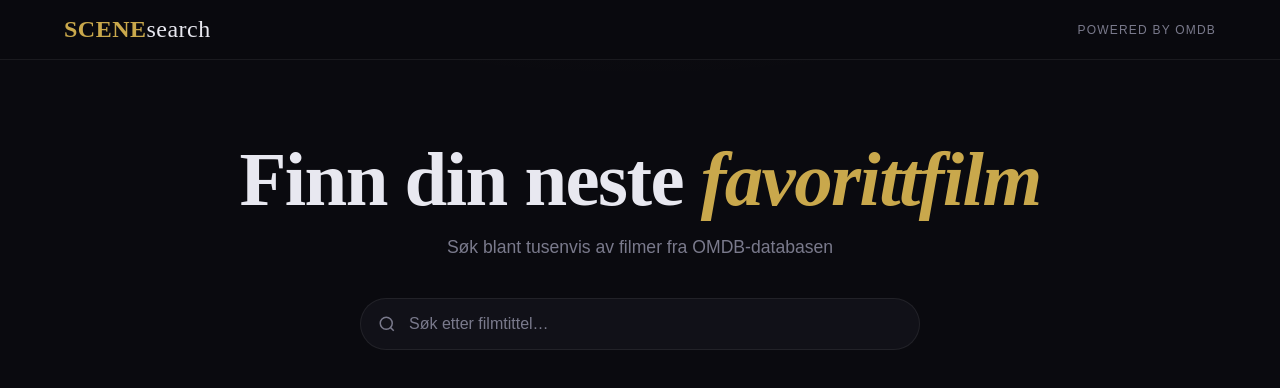
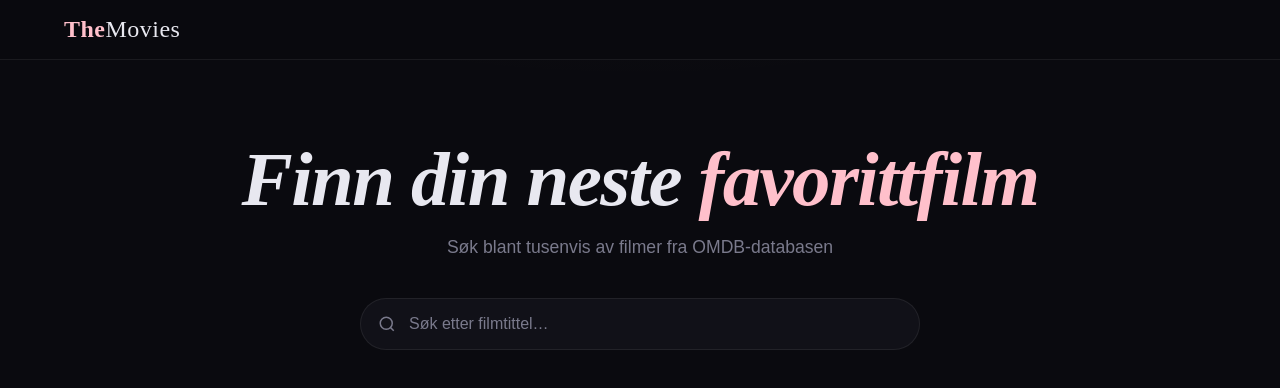
Before and after one commit to mas779/uin26ak3_moviesearch_MAQSUDi, a React (Vite) app: page / in a window 1280 px wide. Shown: the top 388 px of the page. Built offline with nearby package versions, Linux system fonts and the light colour scheme; no server answers.

Commit message:
Har fikset css i index.css og app.css

```diff
--- a/src/App.css
+++ b/src/App.css
@@ -43,7 +43,7 @@ nav {
   font-size: 1.5rem;
   font-weight: 900;
   letter-spacing: 0.02em;
-  color: var(--gold);
+  color: pink;
 }
 
 .logo span {
@@ -69,11 +69,18 @@ nav {
   margin-bottom: 1rem;
 }
 
+#overskrift {
+  /*Legger til font-style italic */
+  font-style: italic;
+}
+
+
+
 .hero h1 em {
-  /* Kursiv stil og gullfarge på ordet "favorittfilm" i overskriften */
-  font-style: italic;
-  color: var(--gold);
+  /*rosa farge på ordet "favorittfilm" i overskriften */
+  color: pink;
 }
+
 
 .hero p {
   /* Undertekst i hero-seksjonen: beskrivelse av søket med dempet farge */
@@ -242,7 +249,6 @@ nav {
   line-height: 1.3;
   margin-bottom: 0.3rem;
   display: -webkit-box;
-  line-clamp: 2;
   -webkit-box-orient: vertical;
   overflow: hidden;
 }
@@ -379,7 +385,7 @@ nav {
 }
 
 .detail-meta strong {
-  /* Uthevet tekst i metadata, f.eks. årstallet */
+  /* Uthevet tekst i metadata */
   color: var(--text);
 }
 
--- a/src/components/Header.jsx
+++ b/src/components/Header.jsx
@@ -10,12 +10,9 @@ export default function Header() {
       <nav>
         {/* Logo som lenke til hjemmesiden, bruker React Router for SPA-navigasjon */}
         <Link to="/" className="logo">
-          SCENE<span>search</span>
+          The<span>Movies</span>
         </Link>
         {/* Kreditering til OMDB API, med inline styles for spesifikk typografi */}
-        <p style={{ fontSize: '0.75rem', letterSpacing: '0.1em', color: 'var(--text-muted)', textTransform: 'uppercase' }}>
-          Powered by OMDB
-        </p>
       </nav>
     </header>
   )
--- a/src/index.css
+++ b/src/index.css
@@ -3,7 +3,7 @@
   --surface: #111118;
   --surface2: #1a1a24;
   --border: rgba(255,255,255,0.07);
-  --gold: #c9a84c;
+  --gold: pink;
   --gold-dim: rgba(201,168,76,0.15);
   --text: #e8e8f0;
   --text-muted: #7a7a8c;
@@ -11,7 +11,7 @@
   --radius: 4px;
 }
 
-/* Basic reset - removing default browser styles */
+/* Fikset på default browser styles */
 *, *::before, *::after {
   box-sizing: border-box;
   margin: 0;
@@ -19,7 +19,7 @@
 }
 
 html {
-  scroll-behavior: smooth;  /* Smooth scrolling for anchor links */
+  scroll-behavior: smooth;  /* scrolling for å ha smooth anchor links */
 }
 
 body {
@@ -28,7 +28,7 @@ body {
   font-family: 'DM Sans', sans-serif;
   font-weight: 300;
   min-height: 100vh;
-  /* Subtle gradient effect at the top - gives that nice glow */
+  /* Gradient på toppen */
   background-image:
     radial-gradient(ellipse 80% 50% at 50% -20%, rgba(201,168,76,0.06) 0%, transparent 60%);
 }
@@ -48,7 +48,7 @@ img {
   max-width: 100%;
 }
 
-/* Custom scrollbar styling - keeping it minimal and clean */
+/* Custom scrolle bar styling */
 ::-webkit-scrollbar {
   width: 6px;
 }
@@ -61,4 +61,3 @@ img {
   background: var(--surface2);
   border-radius: 3px;
 }
-/* Note: Firefox scrollbar styling would go here if we want cross-browser support later */
--- a/src/pages/HomePage.jsx
+++ b/src/pages/HomePage.jsx
@@ -86,7 +86,7 @@ export default function HomePage() {
     <>
       {/* Hovedseksjon med tittel og søkefelt */}
       <section className="hero">
-        <h1>Finn din neste <em>favorittfilm</em></h1>
+        <h1 id= "overskrift">Finn din neste <em>favorittfilm</em></h1>
         <p>Søk blant tusenvis av filmer fra OMDB-databasen</p>
         {/* Kontrollert komponent: SearchBar sender endringer tilbake til query-state */}
         <SearchBar value={query} onChange={setQuery} />
```
Also changed, not shown: src/App.jsx (+12 -11 lines).
